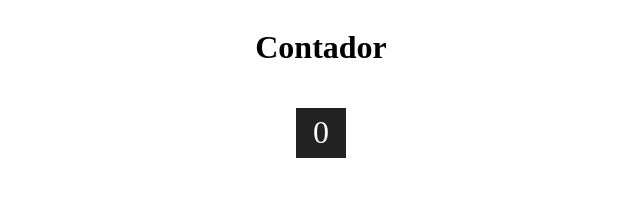
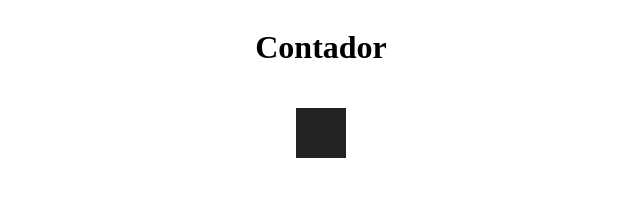
Before and after one commit to nina0-0nina/Curso_nextjs, a Next.js app in the folder curso-nextjs/exercicios/: page /estado/contador in a window 1280 px wide. Shown: the top 201 px of the page, without its empty margins (319-959 px from the left). Built offline with nearby package versions, Linux system fonts and the light colour scheme.

Commit message:
tudo dando errado socorro

```diff
--- a/curso-nextjs/exercicios/components/ContadorDisplay.jsx
+++ b/curso-nextjs/exercicios/components/NumeroDisplay.jsx
@@ -1,4 +1,4 @@
-export default function ContadorDisplay(props){
+export default function NumeroDisplay(props){
     return(
         <div style = {{
             display: 'flex',
@@ -12,7 +12,7 @@ export default function ContadorDisplay(props){
             fontSize: '2rem',
             margin: '20px'
         }}>
-            {props.num}
+            {props.numero}
         </div>
     )
 }
--- a/curso-nextjs/exercicios/src/pages/estado/contador.jsx
+++ b/curso-nextjs/exercicios/src/pages/estado/contador.jsx
@@ -1,5 +1,5 @@
 import { useState } from "react"
-import ContadorDisplay from "../../../components/ContadorDisplay"
+import NumeroDisplay from "../../../components/NumeroDisplay"
 
 export default function Contador(){
 
@@ -21,7 +21,7 @@ export default function Contador(){
             alignItems: 'center'
         }}>
            <h1>Contador</h1>
-           <ContadorDisplay num = {num}></ContadorDisplay>
+           <NumeroDisplay num = {num}/>
             <h2>Valor: {num}</h2>
             <div>
                 <button onClick={aumentarValor}>+ 1</button>
```
Also changed, not shown: curso-nextjs/exercicios/src/pages/estado/mega.jsx (added, +21 -0 lines).
